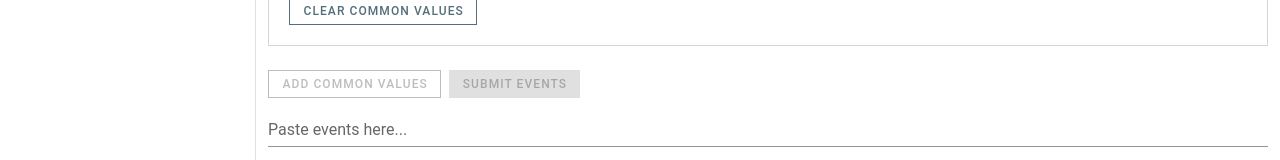
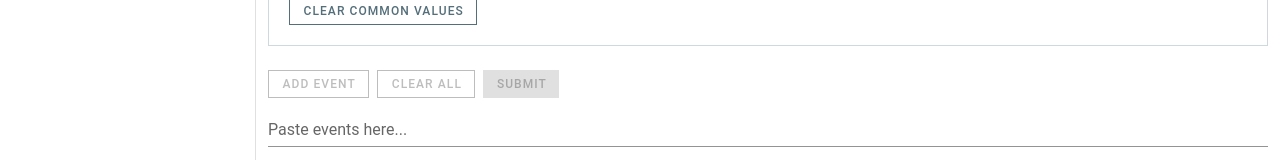
Before and after one commit to artieleartieleartiele/capture-event, a Vue app: page / in a window 1280 px wide. Shown: the part 452-612 px from the top of the page. Built offline with nearby package versions, Linux system fonts and the light colour scheme; the HTML template or start-up script is replaced by a standard one.

Commit message:
Add functionality clickClearAll

```diff
--- a/src/components/CaptureMovementEventDetailItem.vue
+++ b/src/components/CaptureMovementEventDetailItem.vue
@@ -9,7 +9,16 @@
         tile
         outlined
         color="teal lighten-1"
-      >Add Common Values</v-btn>
+      >Add Event</v-btn>
+      <v-btn
+        @click="clickClearAll"
+        :disabled="events.length < 1"
+        class="mr-2"
+        small
+        tile
+        outlined
+        color="teal lighten-1"
+      >Clear All</v-btn>
       <v-btn
         @click="clickSubmit"
         :disabled="events.length < 1"
@@ -17,7 +26,7 @@
         small
         tile
         color="primary"
-      >Submit Events</v-btn>
+      >Submit</v-btn>
       <v-text-field
         label="Paste events here..."
         id="contentPasted"
@@ -353,6 +362,15 @@ export default {
       });
       // cb.clearData("Text");
     },
+    clickClearAll() {
+      let confirmed = confirm("Are you sure you want to delete this item?");
+      if (confirmed) {
+        this.snack = true;
+        this.snackColor = "success";
+        this.snackText = "Events cleared";
+        this.removeItems();
+      }
+    },
     clickSubmit() {
       this.snack = true;
       this.snackColor = "success";
@@ -377,7 +395,6 @@ export default {
       this.snackText = "Event deleted";
     },
     clickDeleteItem(id) {
-      console.log(id);
       let confirmed = confirm("Are you sure you want to delete this item?");
       if (confirmed) {
         this.removeItem(id);
```
